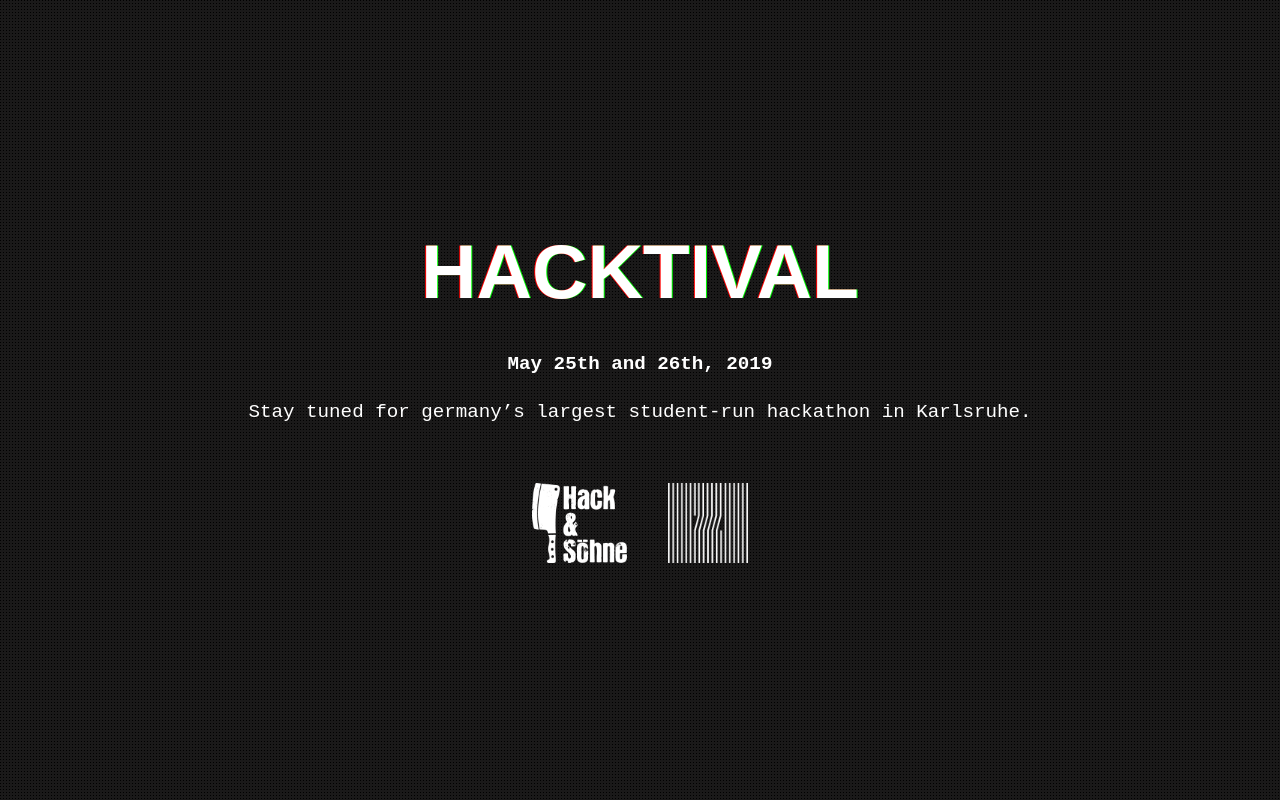
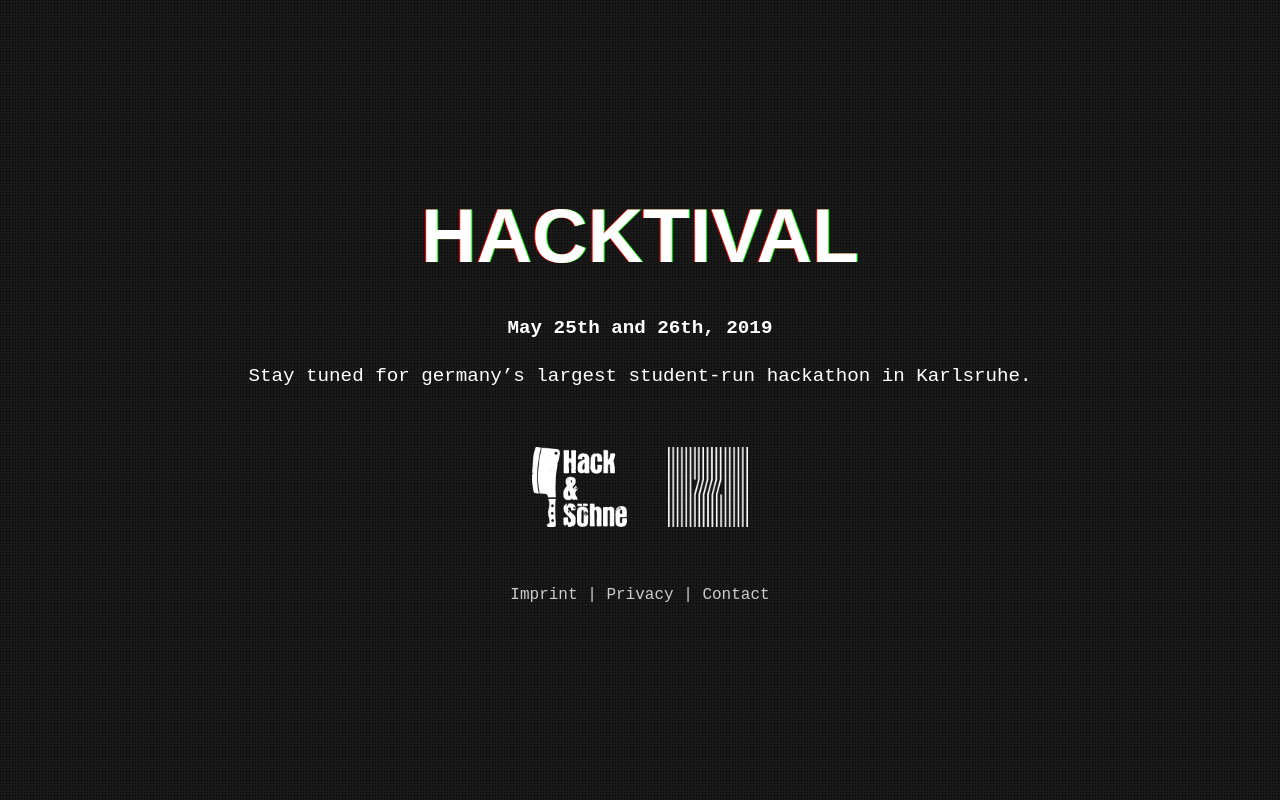
Before and after one commit to hackundsoehne/htv-teaser-website, a website: page src/index.html in a window 1280 px wide. Drawn offline with Linux system fonts and the light colour scheme.

Commit message:
Add extra links to the footer (imprint, privacy, contact)

```diff
--- a/src/index.html
+++ b/src/index.html
@@ -24,9 +24,16 @@
 		<p>Stay tuned for germany’s largest student-run hackathon in Karlsruhe.</p>
 	</div>
 
-	<footer class="footer no-selection">
-		<a href="https://hackundsoehne.de"><img src="hs_logo_white.png" alt="An event by Hack und Soehne" title="An event by Hack und Soehne"></a>
-		<a href="https://www.youtube.com/watch?v=-a3AVD9Izk0"><img src="och-logo.png" alt="Opencodes Hackathon Aftermovie" title="See impressions from our last Hackathon"></a>
+	<footer class="no-selection">
+		<div class="logos">
+			<a href="https://hackundsoehne.de"><img src="hs_logo_white.png" alt="An event by Hack und Soehne" title="An event by Hack und Soehne"></a>
+			<a href="https://www.youtube.com/watch?v=-a3AVD9Izk0"><img src="och-logo.png" alt="Opencodes Hackathon Aftermovie" title="See impressions from our last Hackathon"></a>
+		</div>
+		<div class="legal">
+			<a target="_blank" href="https://hackundsoehne.de/terms.html">Imprint</a>
+			<a target="_blank" href="https://hackundsoehne.de/dataprivacy.html">Privacy</a>
+			<a target="_blank" href="https://hackundsoehne.de/contact.html">Contact</a>
+		</div>
 	</footer>
 </main>
 
--- a/src/style.css
+++ b/src/style.css
@@ -161,10 +161,23 @@ h1 {
 	font-size: 0.9em;
 }
 
-.footer a:not(:last-child) {
+.logos a:not(:last-child) {
 	margin-right: 2rem;
 }
 
-.footer img {
+.logos img {
 	height: 80px;
 }
+
+.legal {
+	margin-top: 3.5rem;
+}
+
+.legal a {
+	color: #ccc;
+	text-decoration: none;
+}
+
+.legal a:not(:last-child):after {
+	content: ' | ';
+}
```
